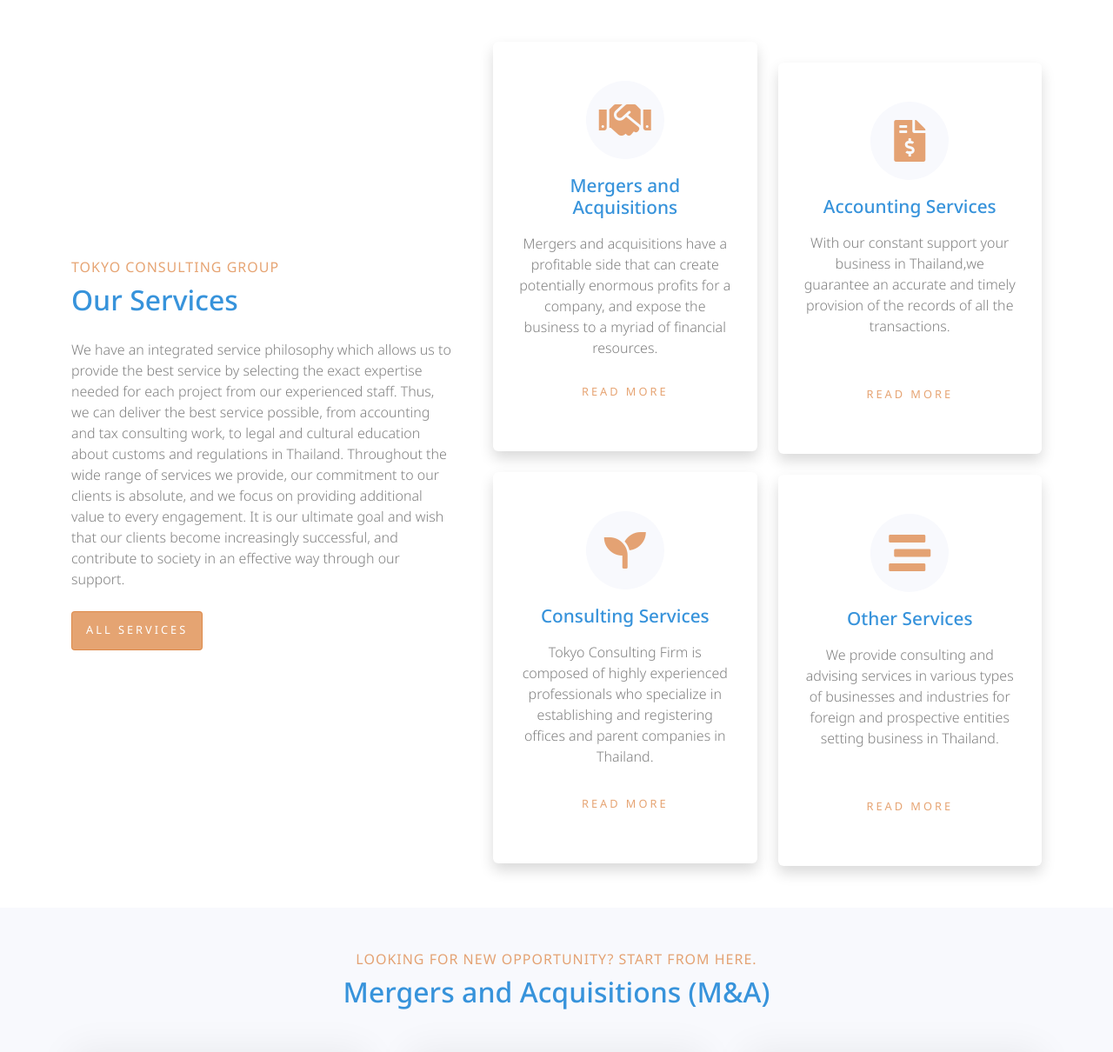
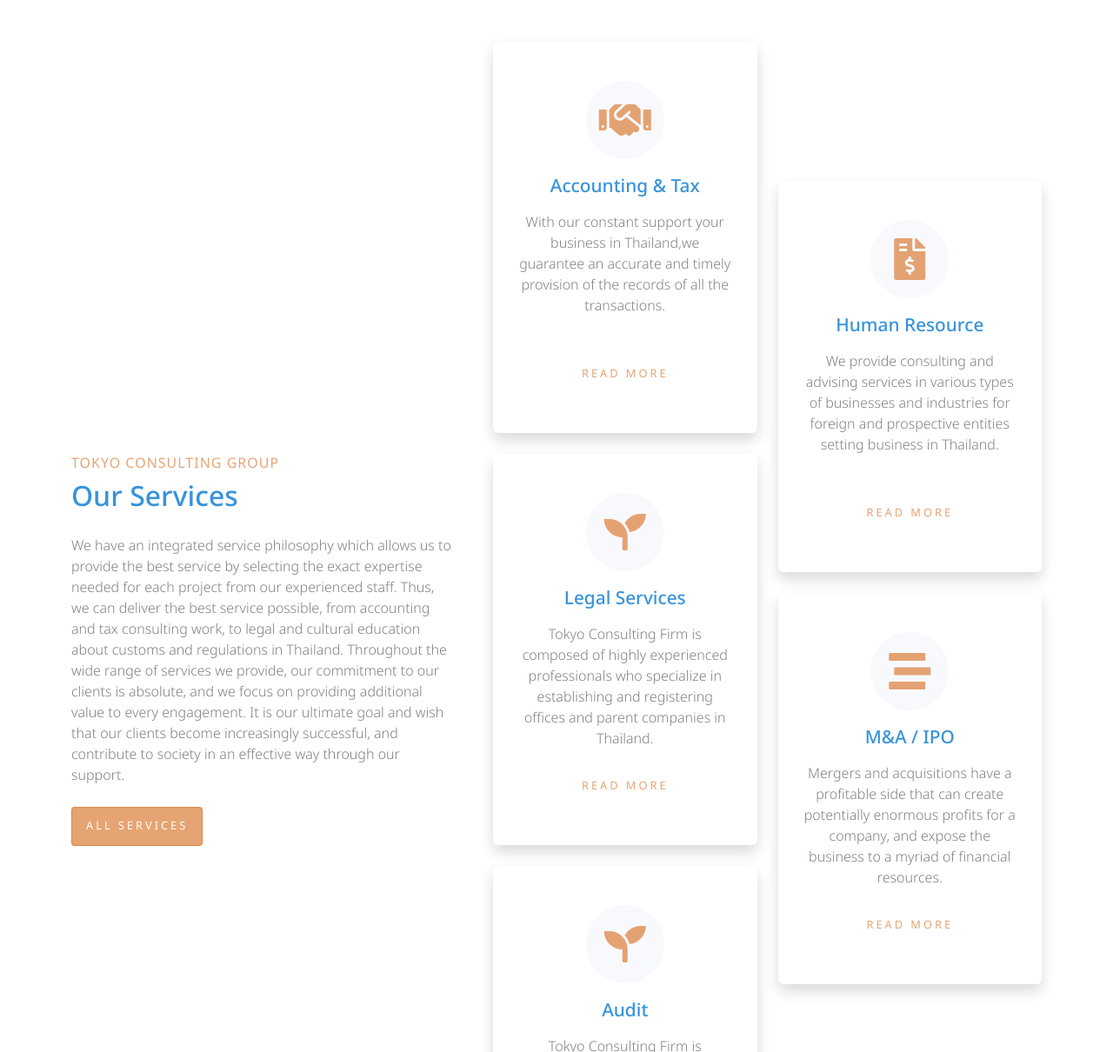
Before and after one commit to Nachodsang/tcg, a PHP site: page / in a window 1280 px wide. Shown: the part 772-1982 px from the top of the page at 87% size. Run offline with PHP 8.4, Linux system fonts and the light colour scheme; some libraries are stand-ins or nearby versions; grey boxes are pictures that could not be loaded.

Commit message:
5 groups of services

```diff
--- a/css/style.css
+++ b/css/style.css
@@ -112,6 +112,17 @@
   letter-spacing: 3px;
 }
 
+.btn-secondary {
+  background: var(--c-secondary);
+  border: 1px solid var(--c-secondary);
+  color: var(--c-white);
+}
+
+.btn.btn-secondary:hover {
+  border: 1px solid var(--c-secondary);
+  background: transparent;
+  color: var(--c-secondary);
+}
 .btn-primary {
   background: var(--c-primary);
   border: 1px solid var(--c-primary);
@@ -475,6 +486,13 @@
   display: flex;
 }
 
+@media (min-width: 768px) {
+  /* CSS rules for screens larger than 768px go here */
+  .padding-top-10 {
+    padding-top: 10rem;
+  }
+}
+
 @-webkit-keyframes load7 {
   0%,
   80%,
--- a/index.php
+++ b/index.php
@@ -12,6 +12,7 @@
   <link rel="stylesheet" href="fontawesome/css/all.min.css">
 
 </head>
+
 <body>
 
 
@@ -21,8 +22,8 @@
   </div>
   <!-- /Preloader -->
 
-  <?php include("header.php");?>
-  <?php include("slide2.php");?>
+  <?php include("header.php"); ?>
+  <?php include("slide2.php"); ?>
 
   <section>
     <div class="container-fluid section">
@@ -39,12 +40,13 @@
               <div class="col-md-6">
                 <div class="row g-4">
                   <div class="col-12 wow fadeIn" data-wow-delay="0.1s ">
-                  <div style="min-height:450px;"  class="shadow service-item d-flex flex-column justify-content-center text-center rounded">
+                    <div style="min-height:450px;" class="shadow service-item d-flex flex-column justify-content-center text-center rounded">
                       <div class="service-icon btn-square">
                         <i class="fas fa-handshake fa-3x"></i>
                       </div>
-                    <h3 class="mb-3">Mergers and Acquisitions</h3>
-                    <p>Mergers and acquisitions have a profitable side that can create potentially enormous profits for a company, and expose the business to a myriad of financial resources. </p>
+                      <h3 class="mb-3">Accounting & Tax</h3>
+                      <p>With our constant support your business in Thailand,we guarantee an accurate and timely provision of the records of all the transactions. </p>
+
                       <a class="btn px-3 mt-auto mx-auto" href="m&a.php">Read More</a>
                     </div>
                   </div>
@@ -53,22 +55,33 @@
                       <div class="service-icon btn-square">
                         <i class="fas fa-seedling fa-3x"></i>
                       </div>
-                  <h3 class="mb-3">Consulting Services</h3>
+                      <h3 class="mb-3">Legal Services</h3>
+                      <p> Tokyo Consulting Firm is composed of highly experienced professionals who specialize in establishing and registering offices and parent companies in Thailand.</p>
+                      <a class="btn px-3 mt-auto mx-auto" href="service-consulting.php">Read More</a>
+                    </div>
+                  </div>
+                  <div class="col-12 wow fadeIn" data-wow-delay="0.5s ">
+                    <div style="min-height:450px;" class="shadow service-item d-flex flex-column justify-content-center text-center rounded">
+                      <div class="service-icon btn-square">
+                        <i class="fas fa-seedling fa-3x"></i>
+                      </div>
+                      <h3 class="mb-3">Audit</h3>
                       <p> Tokyo Consulting Firm is composed of highly experienced professionals who specialize in establishing and registering offices and parent companies in Thailand.</p>
                       <a class="btn px-3 mt-auto mx-auto" href="service-consulting.php">Read More</a>
                     </div>
                   </div>
                 </div>
               </div>
-          <div class="col-md-6 pt-md-4">
+              <div class="col-md-6 padding-top-10">
                 <div class="row g-4">
                   <div class="col-12 wow fadeIn" data-wow-delay="0.3s ">
                     <div style="min-height:450px;" class="shadow service-item d-flex flex-column justify-content-center text-center rounded">
                       <div class="service-icon btn-square">
                         <i class="fas fa-file-invoice-dollar fa-3x"></i>
                       </div>
-                  <h3 class="mb-3">Accounting Services</h3>
-                  <p>With our constant support your business in Thailand,we guarantee an accurate and timely provision of the records of all the transactions. </p>
+                      <h3 class="mb-3">Human Resource</h3>
+                      <p>We provide consulting and advising services in various types of businesses and industries for foreign and prospective entities setting business in Thailand. </p>
+
                       <a class="btn px-3 mt-auto mx-auto" href="service-accounting.php">Read More</a>
                     </div>
                   </div>
@@ -77,8 +90,8 @@
                       <div class="service-icon btn-square">
                         <i class="fas fa-stream fa-3x"></i>
                       </div>
-                  <h3 class="mb-3">Other Services</h3>
-                  <p>We provide consulting and advising services in various types of businesses and industries for foreign and prospective entities setting business in Thailand. </p>
+                      <h3 class="mb-3">M&A / IPO</h3>
+                      <p>Mergers and acquisitions have a profitable side that can create potentially enormous profits for a company, and expose the business to a myriad of financial resources. </p>
                       <a class="btn px-3 mt-auto mx-auto" href="service.php">Read More</a>
                     </div>
                   </div>
@@ -103,9 +116,9 @@
         <div class="row g-5 gx-4">
           <div class="col-md-6 col-lg-4 col-xl-4 wow fadeInUp" data-wow-delay="0.1s">
             <div class="blog-item">
-          <div class="position-relative " >
+              <div class="position-relative ">
                 <div class="corner-sale"><span>TO SALE</span></div>
-            <img class="img-fluid" src="images/robotic-hand.jpg" alt="" >
+                <img class="img-fluid" src="images/robotic-hand.jpg" alt="">
                 <div class="blog-overlay">
                   <a class="btn btn-square btn-primary rounded-circle m-1" href="m&a-tech.php"><span class="material-symbols-outlined">
                       visibility
@@ -116,7 +129,9 @@
                 <div class="meta mb-2">
                   <span>September 25, 2023</span>
                 </div>
-            <a class="d-block" href="m&a-tech.php"><h3>TechInnovate Invites Strategic Acquisition Partners</h3></a>
+                <a class="d-block" href="m&a-tech.php">
+                  <h3>TechInnovate Invites Strategic Acquisition Partners</h3>
+                </a>
               </div>
             </div>
           </div>
@@ -135,7 +150,9 @@
                 <div class="meta mb-2">
                   <span>September 25, 2023</span>
                 </div>
-        <a class="d-block" href="m&a-auto.php"><h3>Anonymous Company Seeks Merger for Automotive Innovation</h3></a>
+                <a class="d-block" href="m&a-auto.php">
+                  <h3>Anonymous Company Seeks Merger for Automotive Innovation</h3>
+                </a>
               </div>
             </div>
           </div>
@@ -154,7 +171,9 @@
                 <div class="meta mb-2">
                   <span>September 25, 2023</span>
                 </div>
-      <a class="d-block" href="m&a-health-care.php"><h3>Anonymous Company Open to Strategic Merger Opportunities</h3></a>
+                <a class="d-block" href="m&a-health-care.php">
+                  <h3>Anonymous Company Open to Strategic Merger Opportunities</h3>
+                </a>
               </div>
             </div>
           </div>
@@ -171,7 +190,7 @@
     <div class="container-fluid   ">
       <div class="row d-flex align-items-center ">
         <div class="col-md-6 p-0 d-flex wow fadeIn" data-wow-delay="0.1s">
-      <div   class="image hover-effect img-container  ">
+          <div class="image hover-effect img-container  ">
             <div style=" transform: translate(20px,10px);" class=" rounded-circle shadow c-bg-fouth">
               <img style="transform: translate(-20px, -10px); " alt="" src="images/bangkok_illus1.jpg" class="img-fluid rounded-circle ">
             </div>
@@ -204,9 +223,9 @@
         <div class="row g-5 gx-4">
           <div class="col-md-6 col-lg-4 col-xl-4 wow fadeInUp" data-wow-delay="0.1s">
             <div class="blog-item">
-          <div class="position-relative " >
+              <div class="position-relative ">
                 <!-- <div class="corner-sale"><span>TO SALE</span></div> -->
-            <img class="img-fluid" src="images/blog-011.jpg" alt="" >
+                <img class="img-fluid" src="images/blog-011.jpg" alt="">
                 <div class="blog-overlay">
                   <a class="btn btn-square btn-primary rounded-circle m-1" href="m&a-tech.php"><span class="material-symbols-outlined">
                       visibility
@@ -217,7 +236,9 @@
                 <div class="meta mb-2">
                   <span>September 25, 2023</span>
                 </div>
-            <a class="d-block" href="m&a-tech.php"><h3>Decoding Debits and Credits: Navigating the Basics of Accounting</h3></a>
+                <a class="d-block" href="m&a-tech.php">
+                  <h3>Decoding Debits and Credits: Navigating the Basics of Accounting</h3>
+                </a>
               </div>
             </div>
           </div>
@@ -236,7 +257,9 @@
                 <div class="meta mb-2">
                   <span>September 25, 2023</span>
                 </div>
-        <a class="d-block" href="m&a-auto.php"><h3>Beyond the Numbers: Unraveling the Stories Hidden in Financial Statements</h3></a>
+                <a class="d-block" href="m&a-auto.php">
+                  <h3>Beyond the Numbers: Unraveling the Stories Hidden in Financial Statements</h3>
+                </a>
               </div>
             </div>
           </div>
@@ -255,81 +278,9 @@
                 <div class="meta mb-2">
                   <span>September 25, 2023</span>
                 </div>
-      <a class="d-block" href="m&a-health-care.php"><h3>Tax Talk: Demystifying the Complexities of Income Tax Accounting</h3></a>
-    </div>
-  </div>
-
-</div>
-</div>
-</div>
-<div class="text-center">
-  <a class="btn btn-primary" href="blogs.php">All Blogs</a>
-</div>
-</div>
-</section>
-
-<section>
-  <div class="container-fluid  py-5">
-    <div class="container pb-5 heading-section">
-      <div class="mx-auto text-center wow fadeIn" data-wow-delay="0.1s">
-       <span class="subheading mb-2">Consulting Content</span>
-       <h2 class="mb-5">Blogs</h2>
-     </div>
-     <div class="row g-5 gx-4">
-      <div class="col-md-6 col-lg-4 col-xl-4 wow fadeInUp" data-wow-delay="0.1s">
-        <div class="blog-item">
-          <div class="position-relative " >
-            <!-- <div class="corner-sale"><span>TO SALE</span></div> -->
-            <img class="img-fluid" src="images/blog-011.jpg" alt="" >
-            <div class="blog-overlay">
-              <a class="btn btn-square btn-primary rounded-circle m-1" href="m&a-tech.php"><span class="material-symbols-outlined">
-                visibility
-              </span></a>
-            </div>
-          </div>
-          <div class="text-center p-4">
-            <div class="meta mb-2">
-              <span>September 25, 2023</span>
-            </div>
-            <a class="d-block" href="m&a-tech.php"><h3>Strategic Solutions Unleashed: Navigating the World of Business Consulting</h3></a>
-          </div>
-        </div>
-      </div>
-      <div class="col-md-6 col-lg-4 col-xl-4 wow fadeInUp" data-wow-delay="0.3s">
-        <div class="blog-item">
-          <div class="position-relative">
-            <!-- <div class="corner-sale"><span>TO SALE</span></div> -->
-            <img class="img-fluid" src="images/blog-022.jpg" alt="">
-            <div class="blog-overlay">
-             <a class="btn btn-square btn-primary rounded-circle m-1" href="m&a-auto.php"><span class="material-symbols-outlined">
-              visibility
-            </span></a>
-          </div>
-        </div>
-        <div class="text-center p-4">
-         <div class="meta mb-2">
-          <span>September 25, 2023</span>
-        </div>
-        <a class="d-block" href="m&a-auto.php"><h3>Maximizing Growth: A Deep Dive into Effective Business Consultation Strategies</h3></a>
-      </div>
-    </div>
-  </div>
-  <div class="col-md-6 col-lg-4 col-xl-4 wow fadeInUp" data-wow-delay="0.5s">
-    <div class="blog-item">
-      <div class="position-relative">
-        <!-- <div class="corner-buy"><span>TO BUY</span></div> -->
-        <img class="img-fluid" src="images/blog-033.jpg" alt="">
-        <div class="blog-overlay">
-         <a class="btn btn-square btn-primary rounded-circle m-1" href="m&a-health-care.php"><span class="material-symbols-outlined">
-          visibility
-        </span></a>
-      </div>
-    </div>
-    <div class="text-center p-4">
-      <div class="meta mb-2">
-        <span>September 25, 2023</span>
-      </div>
-      <a class="d-block" href="m&a-health-care.php"><h3>The Consultant's Toolbox: Essential Frameworks for Business Success</h3></a>
+                <a class="d-block" href="m&a-health-care.php">
+                  <h3>Tax Talk: Demystifying the Complexities of Income Tax Accounting</h3>
+                </a>
               </div>
             </div>
 
@@ -344,19 +295,10 @@
 
 
 
+  <!-- google map -->
+  <iframe src="https://www.google.com/maps/embed?pb=!1m14!1m8!1m3!1d15504.051252370715!2d100.5215784!3d13.7176737!3m2!1i1024!2i768!4f13.1!3m3!1m2!1s0x30e29f32d07aaf0f%3A0xb6008e28e00bcaf0!2sTokyo%20Consulting%20Firm%20Thailand!5e0!3m2!1sen!2sth!4v1704256911476!5m2!1sen!2sth" width="100%" height="600" style="border:0;" allowfullscreen="" loading="lazy" referrerpolicy="no-referrer-when-downgrade"></iframe>
 
-
-
-
-
-
-
-
-
-
-
-
-<?php include("footer.php");?>
+  <?php include("footer.php"); ?>
 
   <!-- jQuery 2.2.4 -->
   <script src="js/jquery.min.js"></script>
@@ -371,4 +313,5 @@
 
 
 </body>
+
 </html>
```
Also changed, not shown: consultant.php (+14 -11 lines), header.php (+6 -3 lines), m&a-auto.php (+8 -5 lines), m&a-energy.php (+8 -5 lines), m&a.php (+38 -1 lines). Lines whose indentation alone changed are shown as unchanged.
